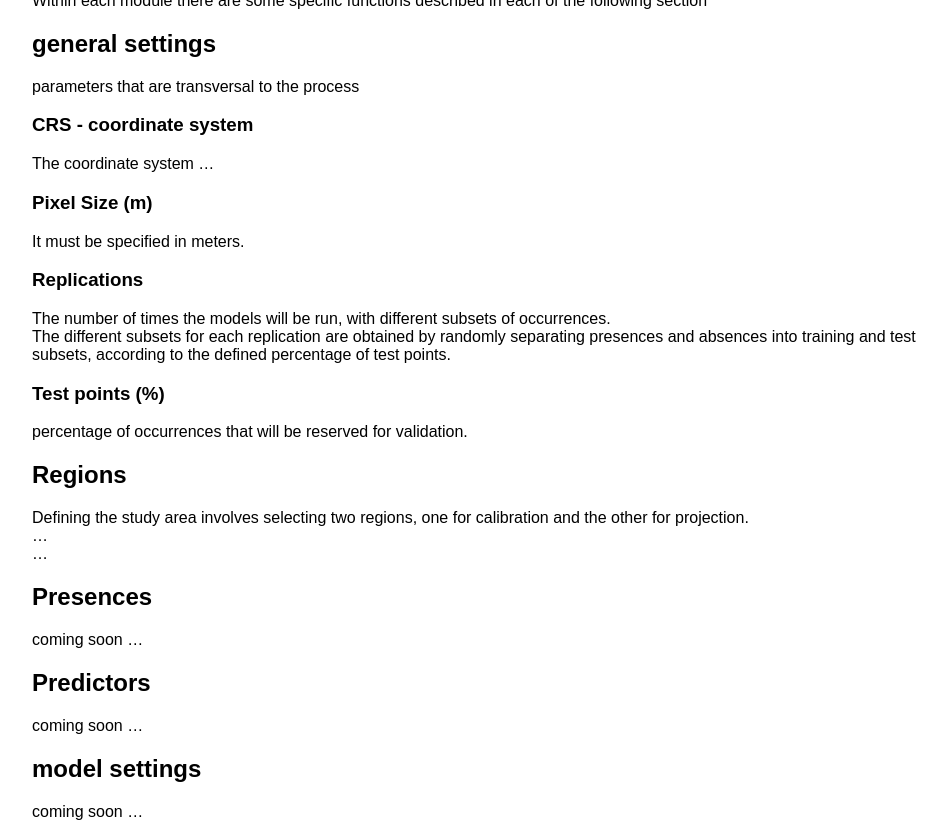
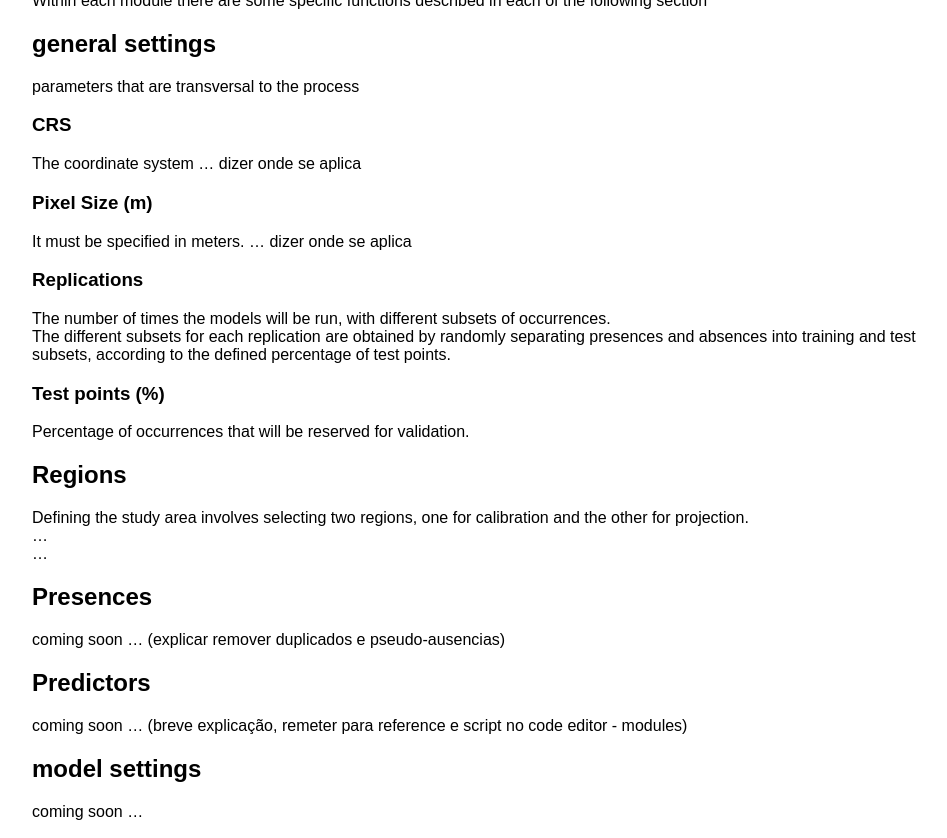
Before and after one commit to JoaoAlirio/geemod, a Jekyll site: the page built from methods.md, in a window 1280 px wide and 1400 px high, cut to the strip 562-1400 px from the top of the window. Shown: the whole strip, without its empty margins (158-1105 px from the left). Built offline with Jekyll 4.4.1, drawn with Linux system fonts in a browser that asks for light colours.

Commit message:
Revise content and formatting in methods.md
Updated sections in methods.md for clarity and consistency.

```diff
--- a/methods.md
+++ b/methods.md
@@ -6,29 +6,31 @@ body_class: left-align
 
 # Application general structure
 geeMod is organized into modules that are combined according to the following general scheme:
-![geemod_general_structure](https://github.com/user-attachments/assets/4ee934ab-a8f5-4d2e-8230-7c7f7c04ec35)
+
 <br>
+![geemod_general_structure](https://github.com/user-attachments/assets/a8f92a24-5037-48e0-b7aa-6dd1390591e7)
 
 Within each module there are some specific functions described in each of the following section
 ## general settings
 parameters that are transversal to the process
-### CRS - coordinate system
-The coordinate system ...
+### CRS
+The coordinate system ... dizer onde se aplica
 ### Pixel Size (m)
-It must be specified in meters.
+It must be specified in meters. ... dizer onde se aplica
 ### Replications
 The number of times the models will be run, with different subsets of occurrences.
 The different subsets for each replication are obtained by randomly separating presences and absences into training and test subsets, according to the defined percentage of test points.
 ### Test points (%)
-percentage of occurrences that will be reserved for validation.
+Percentage of occurrences that will be reserved for validation.
+
 ## Regions
 Defining the study area involves selecting two regions, one for calibration and the other for projection.
 ...
 ...
 ## Presences
-coming soon ...
+coming soon ... (explicar remover duplicados e pseudo-ausencias)
 ## Predictors
-coming soon ...
+coming soon ... (breve explicação, remeter para reference e script no code editor - modules)
 ## model settings
 coming soon ...
 
```
